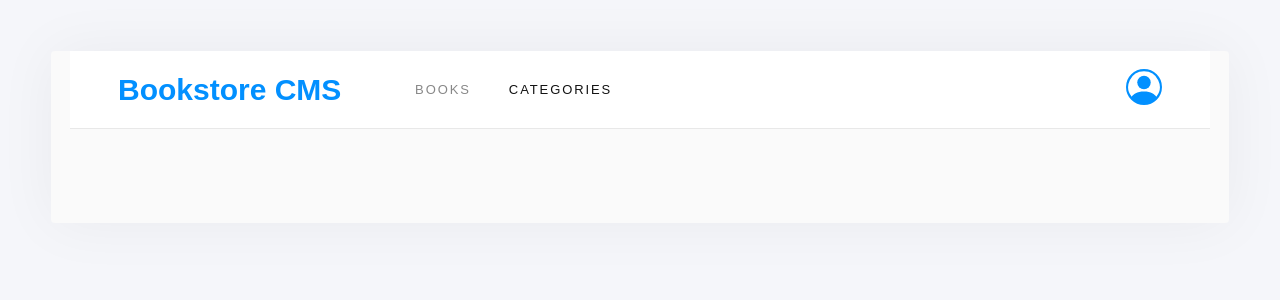
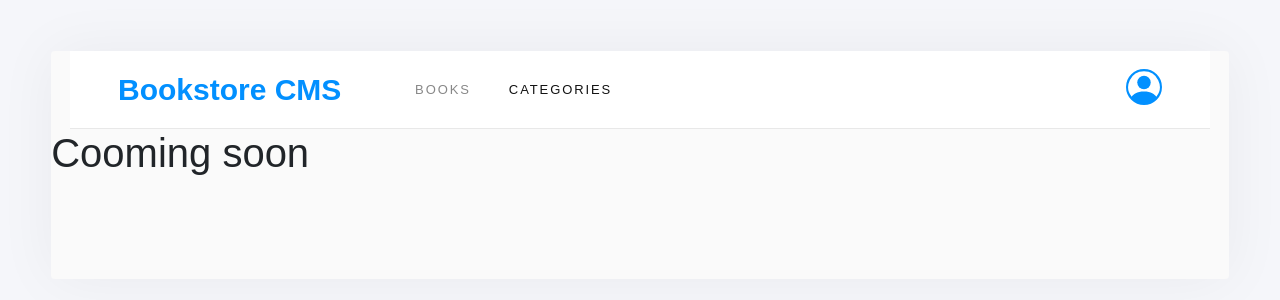
Before and after one commit to c00p75/bookstore-cms, a React (Create React App) app: page /categories in a window 1280 px wide. Shown: the top 300 px of the page. Built offline with nearby package versions, Linux system fonts and the light colour scheme.

Commit message:
Add second route

```diff
--- a/src/App.js
+++ b/src/App.js
@@ -1,6 +1,7 @@
 import React from 'react';
 import { BrowserRouter as Router, Routes, Route } from 'react-router-dom';
 import BookStore from './components/BookStore';
+import Categories from './components/bookCategories';
 import Navbar from './components/Navbar';
 import './App.css';
 
@@ -10,6 +11,7 @@ function App() {
       <Navbar />
       <Routes>
         <Route exact path="/" element={<BookStore />} />
+        <Route exact path="/categories" element={<Categories />} />
       </Routes>
     </Router>
   );
--- /dev/null
+++ b/src/components/bookCategories.js
@@ -0,0 +1,5 @@
+const Categories = () => (
+  <h1>Cooming soon</h1>
+);
+
+export default Categories;
```
